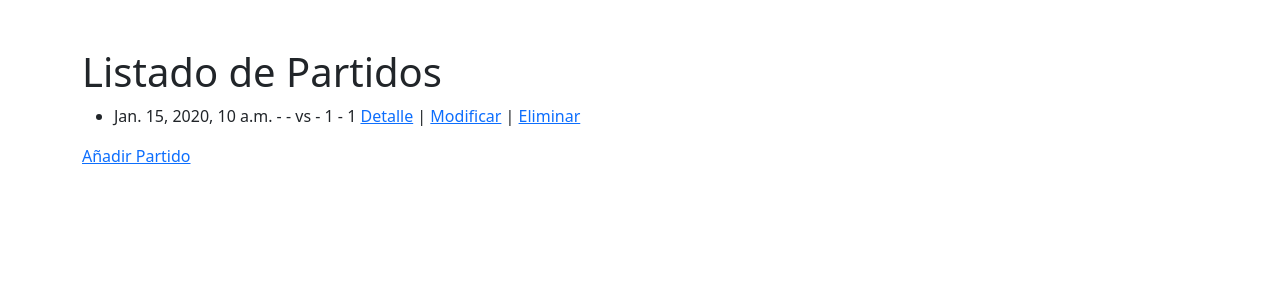
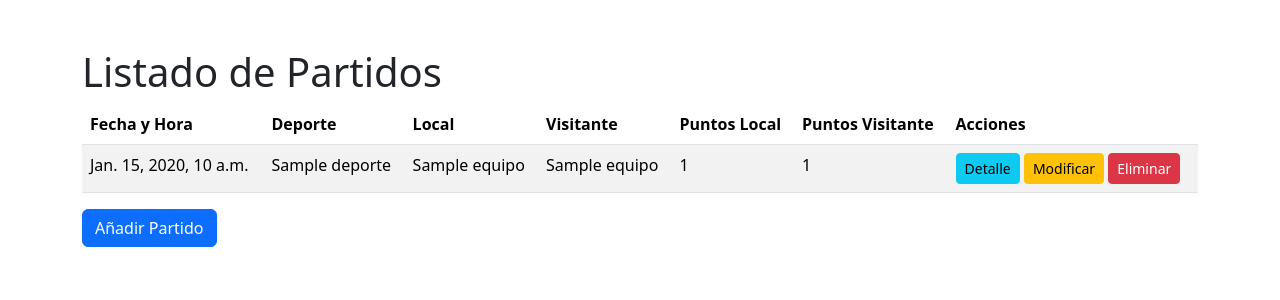
Before and after one commit to xavivi8/Torremolinos-Sport, a Django app: page /partidos/ in a window 1280 px wide. Shown: the top 300 px of the page. Run offline with Django 5.2, Linux system fonts and the light colour scheme; tables that the repository leaves empty hold one stand-in row (values such as "Sample post").

Commit message:
partido_list.html CHANGE

```diff
--- a/torre_crud/templates/partido_list.html
+++ b/torre_crud/templates/partido_list.html
@@ -1,20 +1,45 @@
 {% extends 'base.html' %}
 
-{% block title %}<title>Listado de Partidos - {{ block.super }}</title>{% endblock %}
+{% block title %}
+    <title>Listado de Partidos - {{ block.super }}</title>
+{% endblock %}
 
 {% block cuerpo %}
 <div class="container mt-5">
     <h1>Listado de Partidos</h1>
-    <ul>
-        {% for partido in partidos %}
-            <li>
-                {{ partido.fecha_hora }} - {{ partido.deporte }} - {{ partido.local }} vs {{ partido.visitante }} - {{ partido.puntos_local }} - {{ partido.puntos_visitante }}
-                <a href="{% url 'partido-detail' partido.pk %}">Detalle</a> |
-                <a href="{% url 'partido-update' partido.pk %}">Modificar</a> |
-                <a href="{% url 'partido-delete' partido.pk %}">Eliminar</a>
-            </li>
-        {% endfor %}
-    </ul>
-    <a href="{% url 'partido-create' %}">Añadir Partido</a>
+    <table class="table table-striped">
+        <thead class="thead-dark">
+            <tr>
+                <th>Fecha y Hora</th>
+                <th>Deporte</th>
+                <th>Local</th>
+                <th>Visitante</th>
+                <th>Puntos Local</th>
+                <th>Puntos Visitante</th>
+                <th>Acciones</th>
+            </tr>
+        </thead>
+        <tbody>
+            {% for partido in partidos %}
+                <tr>
+                    <td>{{ partido.fecha_hora }}</td>
+                    <td>{{ partido.id_deporte }}</td>
+                    <td>{{ partido.id_local }}</td>
+                    <td>{{ partido.id_visitante }}</td>
+                    <td>{{ partido.puntos_local }}</td>
+                    <td>{{ partido.puntos_visitante }}</td>
+                    <td>
+                        <a href="{% url 'torre_crud:partidos-detail' partido.id_partido %}" class="btn btn-info btn-sm">Detalle</a>
+                        <a href="{% url 'torre_crud:partidos-update' partido.id_partido %}" class="btn btn-warning btn-sm">Modificar</a>
+                        <a href="{% url 'torre_crud:partidos-delete' partido.id_partido %}" class="btn btn-danger btn-sm">Eliminar</a>
+                    </td>
+                    {% empty %}
+                    <td>No hay datos</td>
+                </tr>
+
+            {% endfor %}
+        </tbody>
+    </table>
+    <a href="{% url 'torre_crud:partidos-create' %}" class="btn btn-primary">Añadir Partido</a>
 </div>
 {% endblock %}
```
